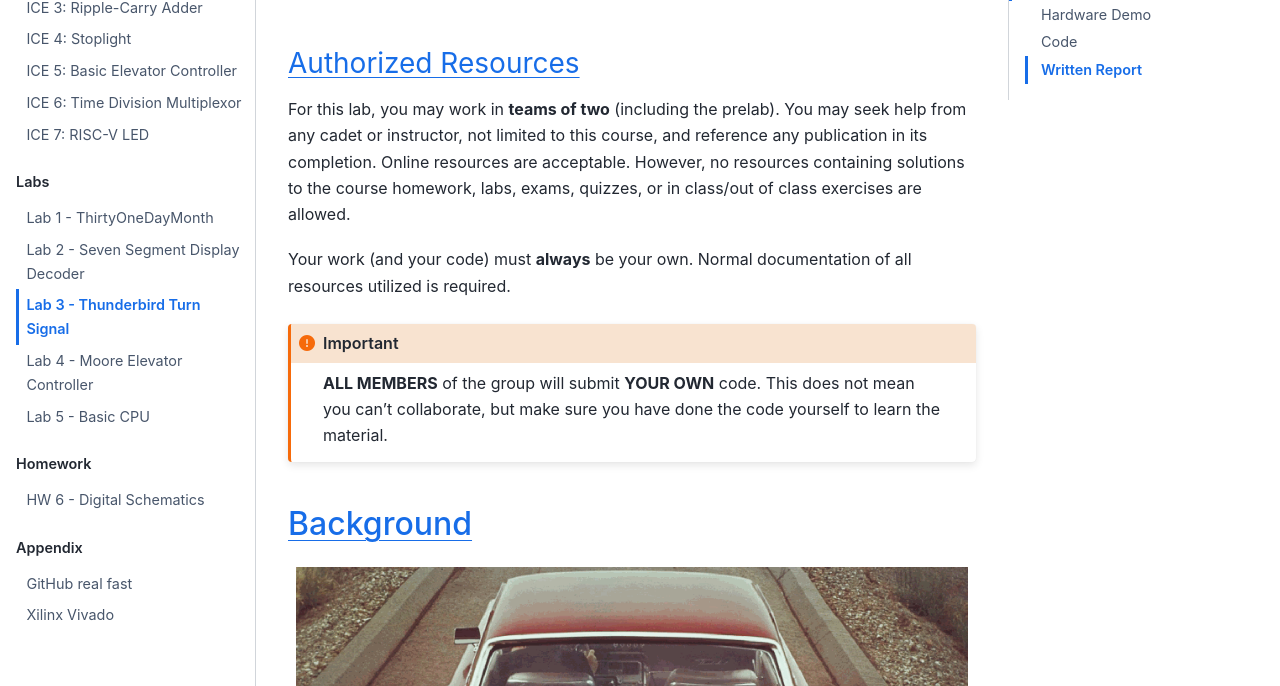
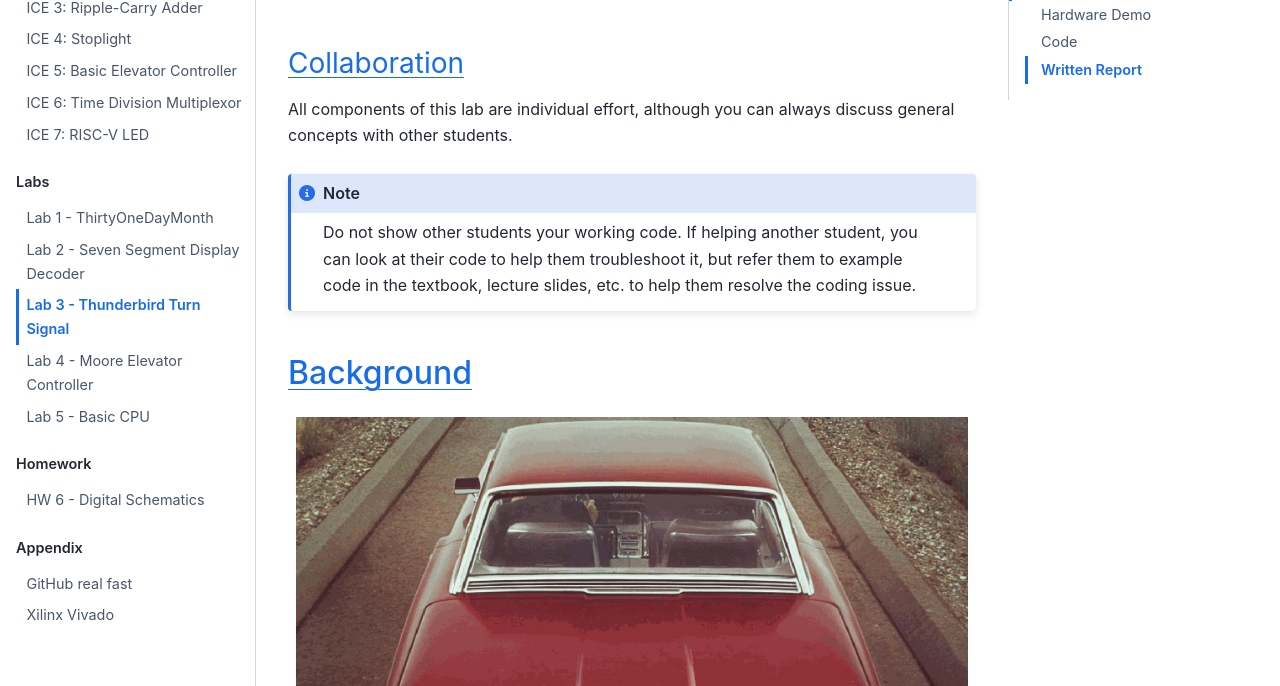
Before and after one commit to USAFA-ECE/ece281-book, a Jupyter Book: the page built from book/lab/lab3.md, in a window 1280 px wide and 900 px high, scrolled down 1191 px, cut to the strip 214-900 px from the top of the window. Built offline with Jupyter Book 1.0.4 settings and Sphinx 7.4.7 and the Sphinx Book theme 1.1.4, drawn with Linux system fonts in a browser that asks for light colours; some of the changed text lies outside the part shown.

Commit message:
removed references to partner/team for labs/ICEs...all assignements are individual effort

````diff
--- a/book/lab/lab3.md
+++ b/book/lab/lab3.md
@@ -22,22 +22,12 @@ Here is a quick demo showing how your finite state machine for the taillights sh
 
 <iframe width="560" height="315" src="https://www.youtube.com/embed/k6_WvCbD_6Y?si=7MKPEI_YMaPNURkG" title="YouTube video player" frameborder="0" allow="accelerometer; autoplay; clipboard-write; encrypted-media; gyroscope; picture-in-picture; web-share" referrerpolicy="strict-origin-when-cross-origin" allowfullscreen></iframe>
 
-### Authorized Resources
+### Collaboration
 
-For this lab, you may work in **teams of two** (including the prelab).
-You may seek help from any cadet or instructor,
-not limited to this course, and reference any publication in its
-completion. Online resources are acceptable. However, no resources
-containing solutions to the course homework, labs, exams, quizzes, or in
-class/out of class exercises are allowed.
+All components of this lab are individual effort, although you can always discuss general concepts with other students.
 
-Your work (and your code) must **always** be your own.
-Normal documentation of all resources utilized is required.
-
-```{important}
-**ALL MEMBERS** of the group will submit **YOUR OWN** code.
-This does not mean you can't collaborate, but make sure you have done the
-code yourself to learn the material.
+```{note}
+Do not show other students your working code. If helping another student, you can look at their code to help them troubleshoot it, but refer them to example code in the textbook, lecture slides, etc. to help them resolve the coding issue.
 ```
 
 ## Background
````
Also changed, not shown: book/lab/lab4.md (+1 -3 lines).
